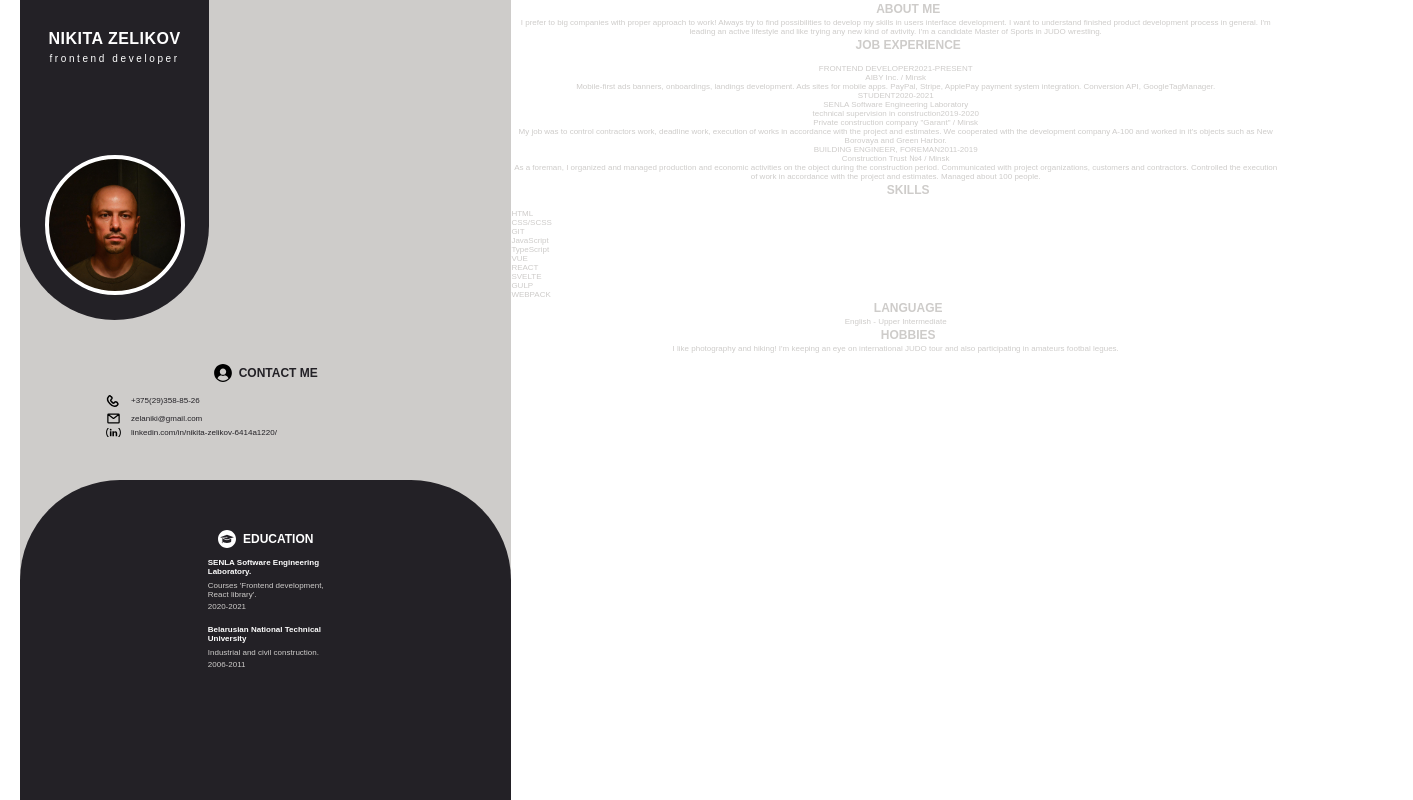
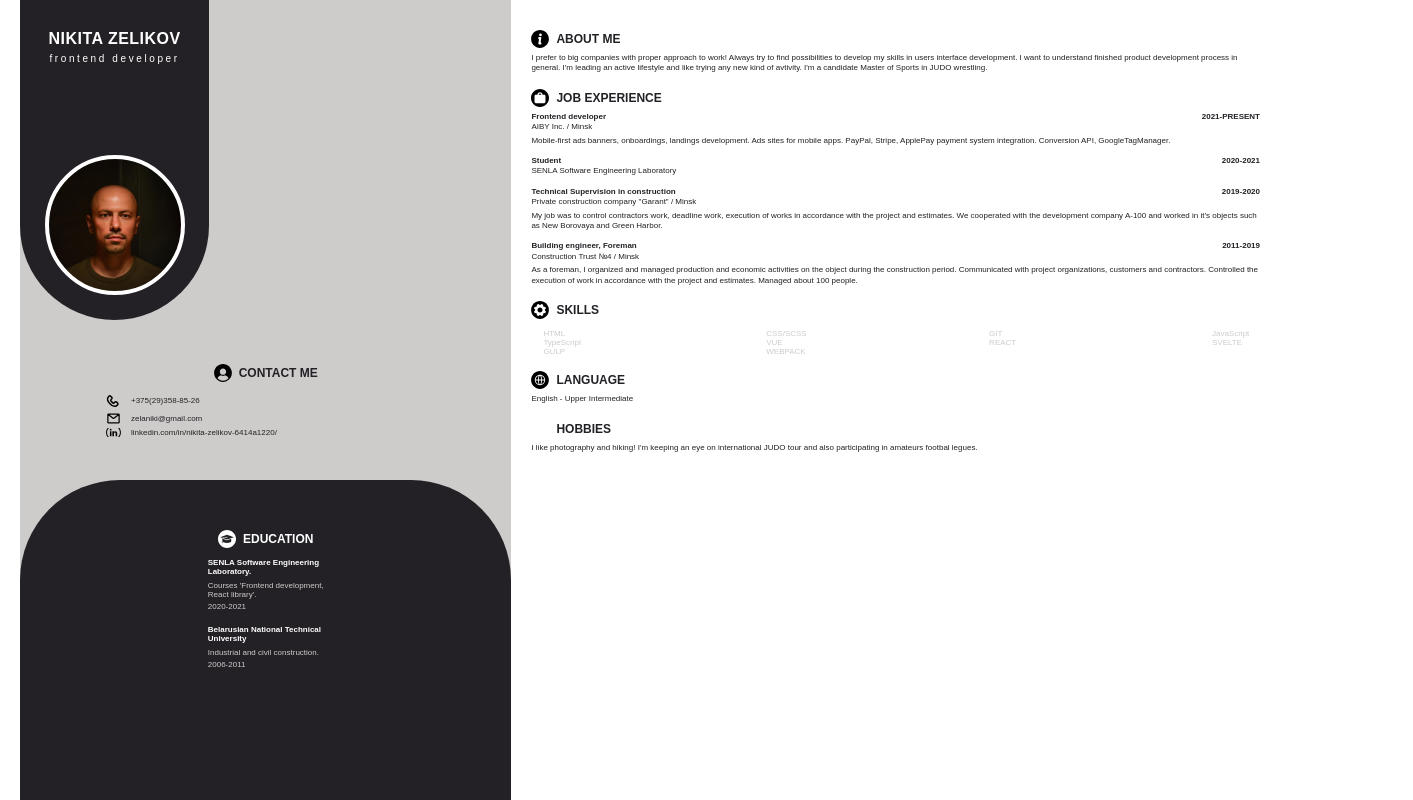
Before and after one commit to MikitaZelikov/my_cv, a website built with webpack: page index.html in a window 1280 px wide. Shown: the whole page, 1413 px wide, since content can reach past the window. Built offline with nearby package versions, Linux system fonts and the light colour scheme.

Commit message:
feat: add info-block

```diff
--- a/index.html
+++ b/index.html
@@ -58,20 +58,20 @@
             </div>
         </section>
         <section class="info-block">
-            <div class="about-me">
+            <article class="about-me">
                 <p class="title">ABOUT ME</p>
                 <p class="about-me__description description">
                     I prefer to big companies with proper approach to work! Always try to find possibilities to develop my skills in users interface development. I want to understand finished product development process in general.
 
                     I'm leading an active lifestyle and like trying any new kind of avtivity. I'm a candidate Master of Sports in JUDO wrestling.
                 </p>
-            </div>
-            <div class="experience">
+            </article>
+            <article class="experience">
                 <p class="title">JOB EXPERIENCE</p>
                 <ul class="experience__list">
                     <li class="experience__item">
                         <p class="experience__position">
-                            <span>FRONTEND DEVELOPER</span><span>2021-PRESENT</span>
+                            <span>Frontend developer</span><span>2021-PRESENT</span>
                         </p>
                         <p class="experience__company">
                             AIBY Inc. / Minsk
@@ -82,13 +82,13 @@
                     </li>
                     <li class="experience__item">
                         <p class="experience__position">
-                            <span>STUDENT</span><span>2020-2021</span>
+                            <span>Student</span><span>2020-2021</span>
                         </p>
                         <p class="experience__company">SENLA Software Engineering Laboratory</p>
                     </li>
                     <li class="experience__item">
                         <p class="experience__position">
-                            <span>technical supervision in construction</span><span>2019-2020</span>
+                            <span>Technical Supervision in construction</span><span>2019-2020</span>
                         </p>
                         <p class="experience__company">Private construction company "Garant" / Minsk</p>
                         <p class="experience__description">
@@ -97,7 +97,7 @@
                     </li>
                     <li class="experience__item">
                         <p class="experience__position">
-                            <span>BUILDING ENGINEER, FOREMAN</span><span>2011-2019</span>
+                            <span>Building engineer, Foreman</span><span>2011-2019</span>
                         </p>
                         <p class="experience__company">Construction Trust №4 / Minsk</p>
                         <p class="experience__description">
@@ -105,8 +105,8 @@
                         </p>
                     </li>
                 </ul>
-            </div>
-            <div class="skills">
+            </article>
+            <article class="skills">
                 <p class="title">SKILLS</p>
                 <ul class="skills__list">
                     <li class="skills__item skills__item--html">HTML</li>
@@ -120,17 +120,17 @@
                     <li class="skills__item skills__item--gulp">GULP</li>
                     <li class="skills__item skills__item--webpack">WEBPACK</li>
                 </ul>
-            </div>
-            <div class="language">
+            </article>
+            <article class="language">
                 <p class="title">LANGUAGE</p>
                 <p class="language__description description">English - Upper Intermediate</p>
-            </div>
-            <div class="hobbies">
+            </article>
+            <article class="hobbies">
                 <p class="title">HOBBIES</p>
                 <p class="hobbies__list">
                     I like photography and hiking! I'm keeping an eye on international JUDO tour and also participating in amateurs footbal legues.
                 </p>
-            </div>
+            </article>
         </section>
     </div>
 </body>
--- a/styles/style.css
+++ b/styles/style.css
@@ -160,6 +160,72 @@ p {
 
 
 .info-block {
-    /* width: 60%; */
+    padding: 3rem 2rem;
     white-space: normal;
+
+    article {
+        margin-bottom: 1.5rem;
+    }
+
+    p {
+        width: 100%;
+        line-height: 1.3em;
+        text-align: start;
+        color: #232126;
+    }
+
+    .title {
+        line-height: 1.5;
+        text-align: start;
+        margin-bottom: 0.5rem;
+        background: no-repeat left center / contain;
+    }
 }
+
+.about-me .title {
+    background-image: url(../assets/icons/info.svg);
+}
+
+.experience {
+    ul {
+        margin-top: 0;
+
+        li + li {
+            margin-top: 1rem;
+        }
+    }
+
+    .title {
+        background-image: url(../assets/icons/work.svg);
+    }
+}
+
+.experience__position {
+    display: flex;
+    justify-content: space-between;
+    font-weight: 700;
+}
+
+.experience__company {
+    margin-bottom: 0.3rem;
+}
+
+.skills .title {
+    background-image: url(../assets/icons/skills.svg);
+}
+
+.skills__list {
+    display: grid;
+    grid-template-rows: repeat(3, 1fr);
+    grid-template-columns: repeat(4, calc(100% / 3 - 3 * 1rem));
+    grid-column-gap: 1rem;
+}
+
+.skills__item {
+    padding-left: 1.2rem;
+    display: block;
+}
+
+.language .title {
+    background-image: url(../assets/icons/languages.svg);
+}
```
